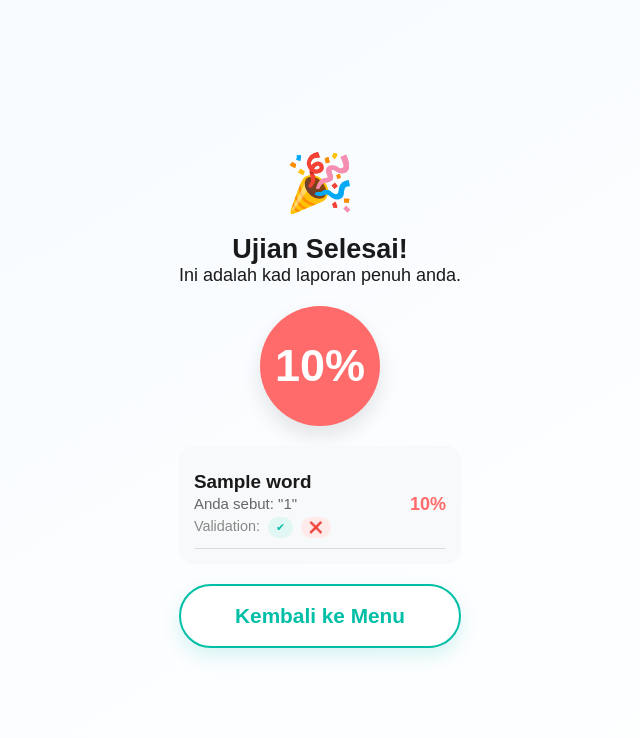
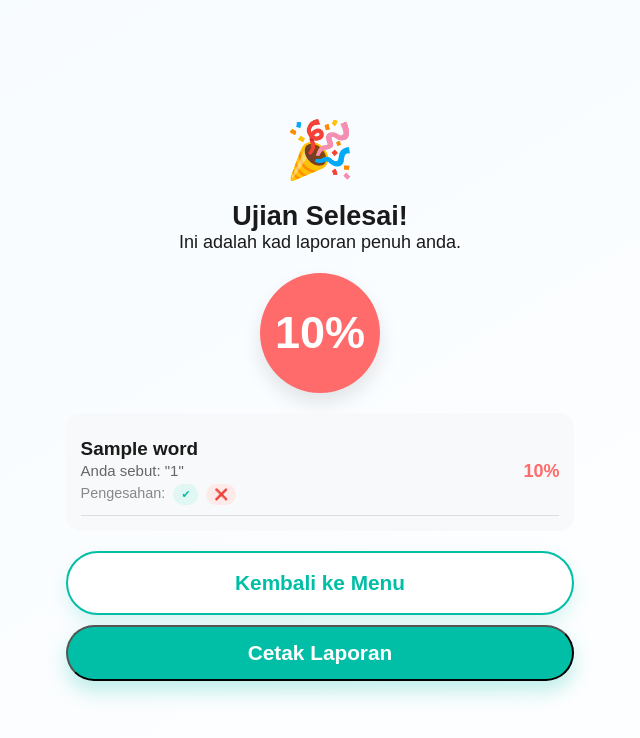
Before and after one commit to usererinna/cakapbuddy, a Python web app: template templates/final_score.html in a window 1280 px wide. Shown: the top 738 px of the page, without its empty margins (320-960 px from the left). Run offline with Jinja, Linux system fonts and the light colour scheme; the template is opened without the code that fills it: most values are stand-ins (such as "Sample title", 1, 10 or a date in 2020).

Commit message:
Update final_score.html

```diff
--- a/templates/final_score.html
+++ b/templates/final_score.html
@@ -42,12 +42,15 @@
                         </small>
 
                         <div class="admin-validation" style="font-size:0.8em; margin-top:3px;">
-                            <span style="color:#888;">Validation:</span>
+                            <span style="color:#888;">
+                                {{ 'Validation:' if lang=='english' else 'Pengesahan:' }}
+                            </span>
+
                             <span class="admin-buttons">
-                                <!-- Added data-word attribute to identify which word to update -->
                                 <button onclick="updateAndConfirm(this, '{{ item.word }}', 100)" class="confirm-btn">✔</button>
-                                <button onclick="updateAndConfirm(this, '{{ item.word }}', 0)" class="reject-btn">❌</button>
+                                <button onclick="updateAndConfirm(this, '{{ item.word }}', 40)" class="reject-btn">❌</button>
                             </span>
+
                             <span class="adminStatus" style="margin-left:5px;"></span>
                         </div>
                     </div>
@@ -62,6 +65,11 @@
             <a href="{{ url_for('mode_select') }}" class="btn secondary" style="width: 100%; justify-content: center;">
                 {{ 'Back to Home' if lang == 'english' else 'Kembali ke Menu' }}
             </a>
+
+            <button onclick="window.print()" class="btn primary" style="margin-top:10px; width:100%;">
+                {{ 'Print Report' if lang == 'english' else 'Cetak Laporan' }}
+            </button>
+
         </div>
     </main>
 
@@ -71,7 +79,6 @@
         const status = container.querySelector(".adminStatus");
         const buttons = container.querySelector(".admin-buttons");
 
-        // 1. Tell the backend to change the mark
         fetch('/update_score', {
             method: 'POST',
             headers: { 'Content-Type': 'application/json' },
@@ -80,7 +87,6 @@
         .then(response => response.json())
         .then(data => {
             if (data.success) {
-                // 2. Visual feedback
                 if (newScore === 100) {
                     status.innerText = document.body.dataset.lang === "english" ? "✔ Confirmed" : "✔ Disahkan";
                     status.style.color = "#00bfa6";
@@ -90,8 +96,8 @@
                 }
                 buttons.style.display = "none";
 
-                // 3. Reload after a tiny delay so the parent sees the total score increase!
-                setTimeout(() => { window.location.reload(); }, 600);
+                // Automatically reloads page instantly to update total circle marks!
+                setTimeout(() => { window.location.reload(); }, 400);
             }
         });
     }
```
